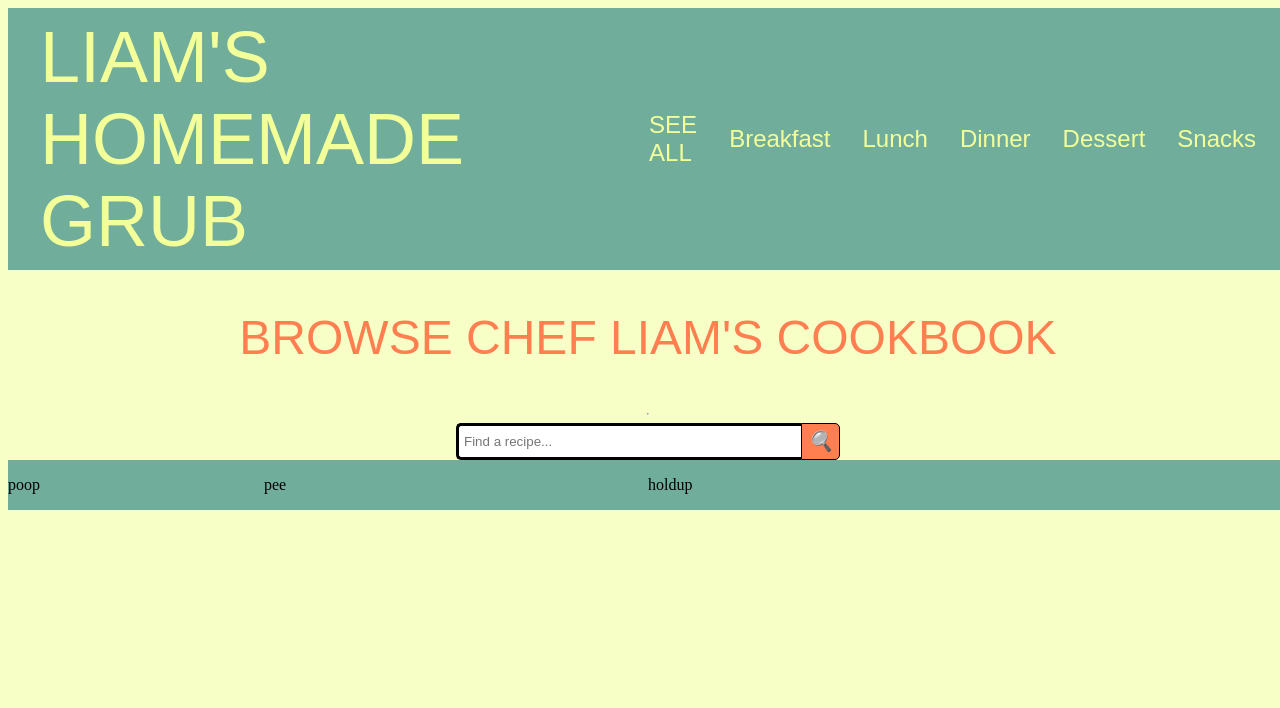
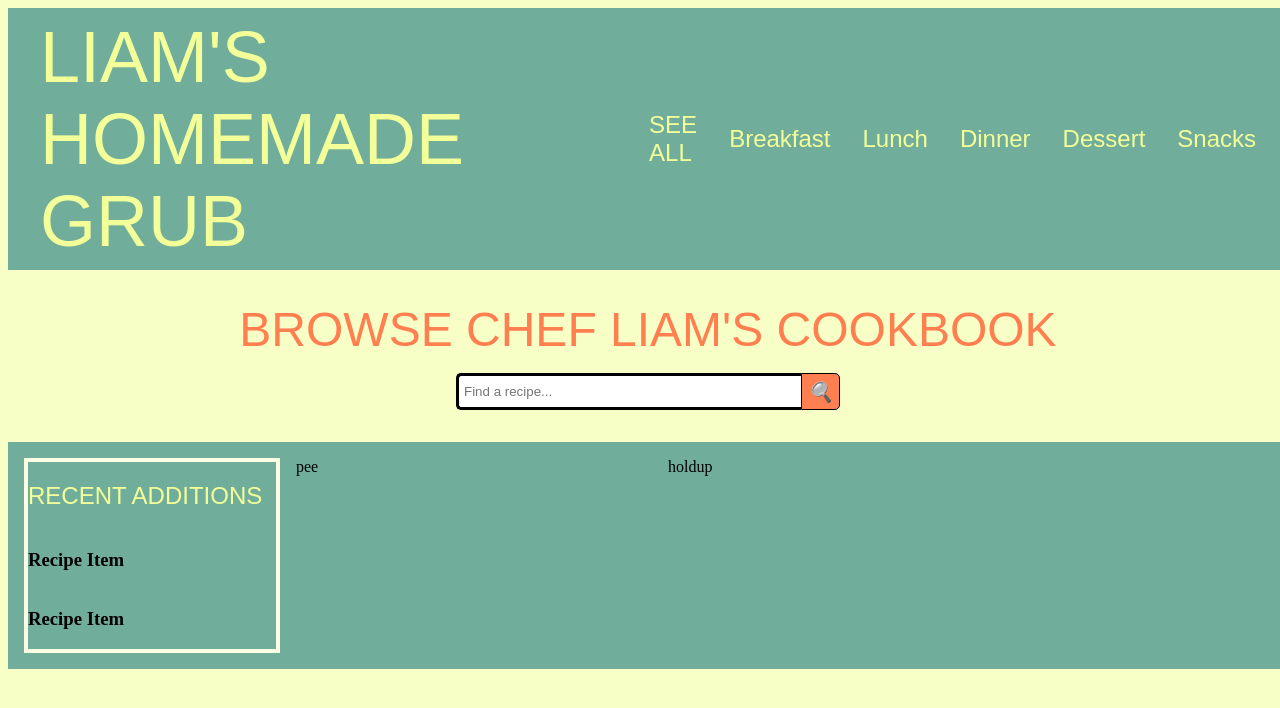
Before and after one commit to liammailley/idm232-ltm59, a PHP site: page / in a window 1280 px wide. Shown: the top 708 px of the page. Run offline with PHP 8.4, Linux system fonts and the light colour scheme.

Commit message:
Extra tweaks to column 1

```diff
--- a/alpha/css/master.css
+++ b/alpha/css/master.css
@@ -52,16 +52,20 @@ body {
 h2.hero_text {
      color: #FF7F51;
      font-size: 3rem;
+     margin: 2rem 0 1rem 0;
 }
 
+/*
 hr.hero_break {
-     color: #FF7F51;
+     background: #FF7F51;
 }
+*/
 
 .hero_search_container{
      display: flex;
      justify-content: center;
      width: 30%;
+     margin: 0 0 2rem 0;
 }
 
 .hero_search {
@@ -110,6 +114,9 @@ hr.hero_break {
      display: flex;
      flex-direction: column;
      width: 20%;
+     background: #71AD9B;
+     border: 4px solid #FCFFE4;
+     margin: 1rem;
 }
 
 .mainbody_column2 {
--- a/alpha/index.html
+++ b/alpha/index.html
@@ -24,7 +24,7 @@
      <body>
           <div class="hero">
                <h2 class="hero_text">BROWSE CHEF LIAM'S COOKBOOK</h2>
-               <hr class="hero_break">
+               <!--<hr class="hero_break">-->
                <div class="hero_search_container">
                     <div class="hero_search">
                          <input type="text" class="searchTerm" placeholder="Find a recipe...">
@@ -36,7 +36,17 @@
           </div>
           <div class="mainbody">
                <div class="mainbody_column1">
-                    <p>poop</p>
+                    <h2 class="mainbody_header">RECENT ADDITIONS</h2>
+                    <div class="mainbody_column1_box1">
+                         <h3>Recipe Item</h3>
+                         <!--IMAGE-->
+                         <!--BUTTON-->
+                    </div>
+                    <div class="mainbody_column1_box2">
+                         <h3>Recipe Item</h3>
+                         <!--IMAGE-->
+                         <!--BUTTON-->
+                    </div>
                </div>
                <div class="mainbody_column2">
                     <p>pee</p>
```
